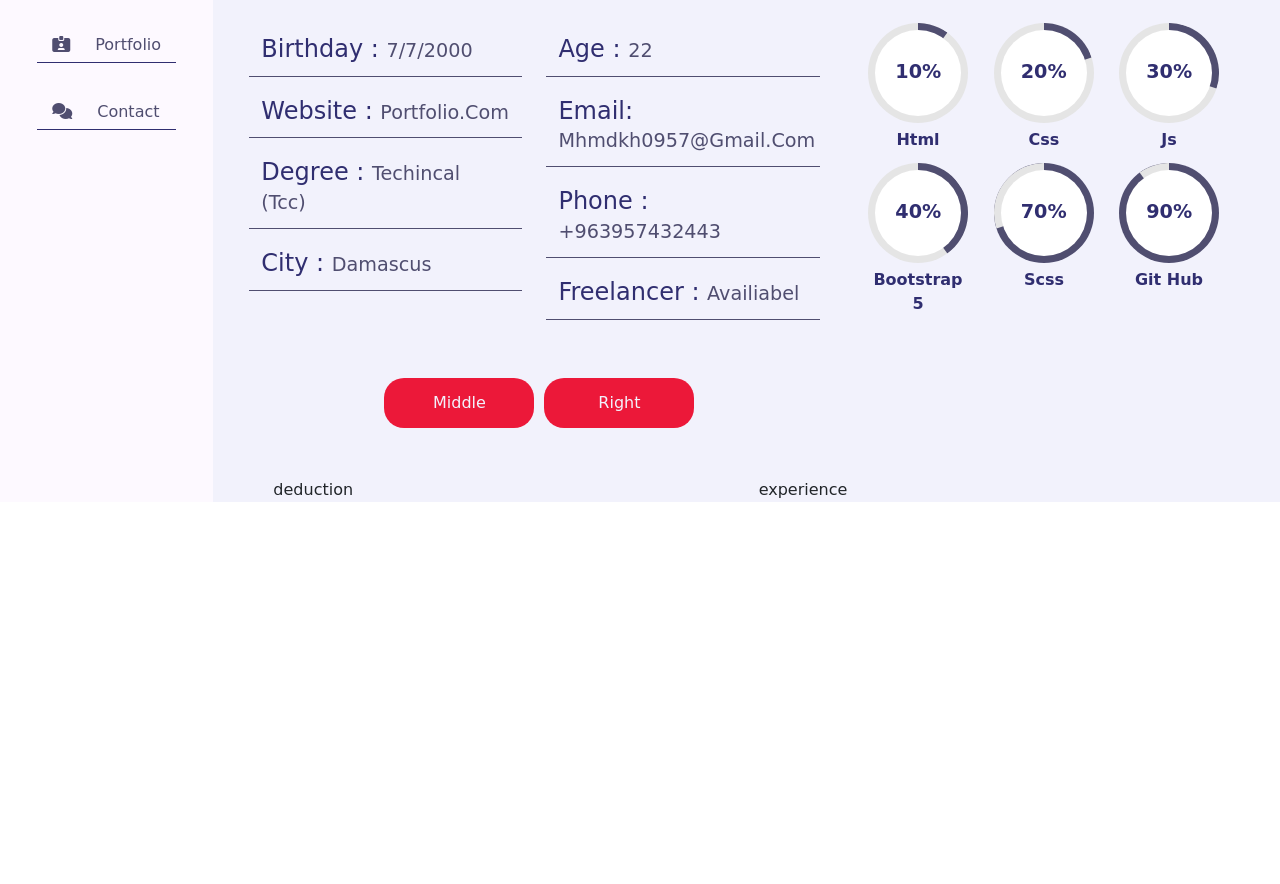
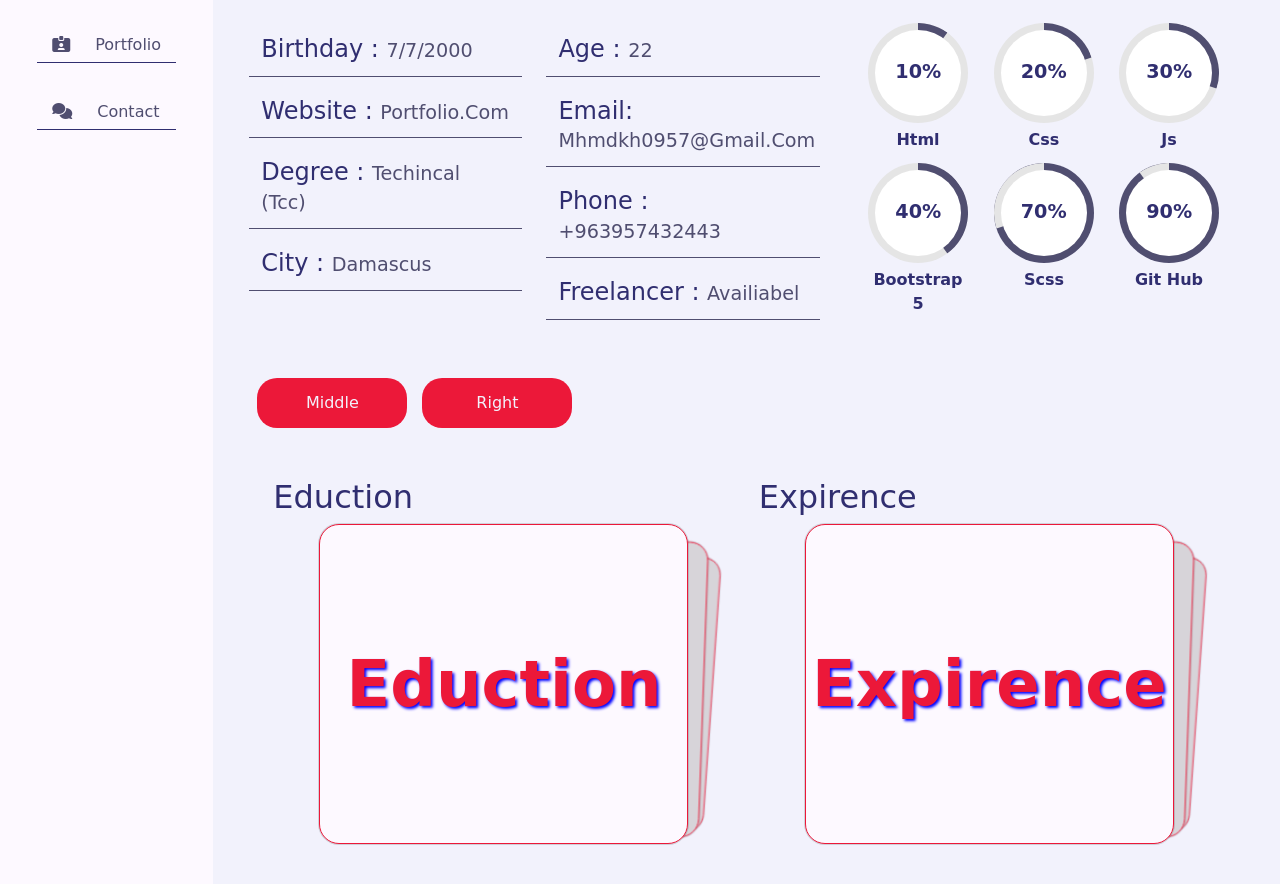
Before and after one commit to mhmdkhaz/MyProfile, a website: page about.html in a window 1280 px wide. Shown: the part 338-1222 px from the top of the page. Before the commit the page ends 840 px from the top, so only its background shows below. Drawn offline with nearby package versions, Linux system fonts and the light colour scheme; a web font is replaced by a local one.

Commit message:
add swiper in slide

```diff
--- a/about.html
+++ b/about.html
@@ -14,6 +14,8 @@
     />
     <!-- start in aos -->
     <link href="https://unpkg.com/aos@2.3.1/dist/aos.css" rel="stylesheet" />
+    <!-- start in swiper js -->
+    <link rel="stylesheet" href="./node_modules/swiper/swiper-bundle.min.css" />
   </head>
   <body class="colorOne">
     <!-- -------------  start in theme color -------------   -->
@@ -154,7 +156,7 @@
                         <h4>phone : <span>+963957432443</span></h4>
                         <h4>freelancer : <span>availiabel</span></h4>
                       </div>
-                      <div class="group-button d-flex justify-content-center">
+                      <div class="group-button">
                         <button type="button" class="btn ButtonStyle">
                           Middle
                         </button>
@@ -296,12 +298,36 @@
                 </div>
               </div>
               <!-- ---------------- end Information and skill ---------------- -->
+
               <!-- ---------------- start in eduction expirence ------------------ -->
-              <div class="deuexp">
-                <div class="container-fluid">
+              <div class="eduexp">
+                <div class="container">
                   <div class="row">
-                    <div class="col-md-6">deduction</div>
-                    <div class="col-md-6">experience</div>
+                    <div class="col-md-6" style="overflow: hidden">
+                      <h1>eduction</h1>
+                      <div class="swiper mySwiper">
+                        <div class="swiper-wrapper">
+                          <div class="swiper-slide">eduction</div>
+                          <div class="swiper-slide">Slide 2</div>
+                          <div class="swiper-slide">Slide 3</div>
+                        </div>
+                      </div>
+                    </div>
+                    <div class="col-md-6" style="overflow: hidden">
+                      <h1>expirence</h1>
+                      <div class="swiper mySwiper">
+                        <div class="swiper-wrapper">
+                          <div class="swiper-slide">expirence</div>
+                          <div class="swiper-slide">
+                            <p class="date">
+                              <i class="fa-solid fa-calendar"></i>
+                              <span>17/10/2019-17/11/2019</span>
+                            </p>
+                          </div>
+                          <div class="swiper-slide">Slide 3</div>
+                        </div>
+                      </div>
+                    </div>
                   </div>
                 </div>
               </div>
@@ -330,6 +356,8 @@
     <script>
       AOS.init();
     </script>
+    <!-- start in swiper js -->
+    <script src="./node_modules/swiper/swiper-bundle.min.js"></script>
     <!-- -------------  start js -------------  -->
     <script src="js/main.js"></script>
   </body>
--- a/js/main.js
+++ b/js/main.js
@@ -3,7 +3,7 @@ let Loading = document.getElementById("load");
 window.onload = function LoadingIndex() {
   setTimeout(() => {
     Loading.style.display = "none";
-  }, 3500);
+  }, 1000);
 };
 
 // start in theme color and change color item
@@ -113,3 +113,8 @@ window.onscroll = function Progress() {
     }
   }
 };
+// start in swiper js
+let swiper = new Swiper(".mySwiper", {
+  effect: "cards",
+  grabCursor: true,
+});
--- /dev/null
+++ b/scss/components/Carousel.scss
@@ -0,0 +1,29 @@
+.swiper {
+  width: 80%;
+  height: 320px;
+  margin-bottom: $margintp;
+  overflow: hidden;
+
+  .swiper-slide {
+    border-radius: $bRadiusButton;
+    border: 1px solid $beafname;
+    box-shadow: rgba(0, 0, 0, 0.02) 0px 1px 3px 0px,
+      rgba(27, 31, 35, 0.15) 0px 0px 0px 1px;
+    background-color: $bg-black-100;
+    padding: $padingtp;
+    .date {
+      margin-left: $margintlr -10px;
+    }
+    &:nth-child(1) {
+      font-size: 4rem;
+      display: flex;
+      align-items: center;
+      justify-content: center;
+      color: $beafname;
+      font-family: "Clicker Script", cursive;
+      font-weight: 800;
+      text-transform: capitalize;
+      text-shadow: 2px 2px 3px blue;
+    }
+  }
+}
--- a/scss/layout/_setting.scss
+++ b/scss/layout/_setting.scss
@@ -144,6 +144,11 @@
   .ButtonStyle {
     background-color: $beafname;
   }
+  .swiper {
+    .swiper-slide {
+      border: 1px solid $beafname;
+    }
+  }
 }
 
 //------------------ color orange -----------------
@@ -233,6 +238,11 @@
   }
   .ButtonStyle {
     background-color: $ColorOrange;
+  }
+  .swiper {
+    .swiper-slide {
+      border: 1px solid $ColorOrange;
+    }
   }
 }
 
@@ -324,6 +334,11 @@
   .ButtonStyle {
     background-color: $ColorGreen;
   }
+  .swiper {
+    .swiper-slide {
+      border: 1px solid $ColorGreen;
+    }
+  }
 }
 
 //------------------ color blue ------------------
@@ -414,4 +429,9 @@
   .ButtonStyle {
     background-color: $ColorBlue;
   }
+  .swiper {
+    .swiper-slide {
+      border: 1px solid $ColorBlue;
+    }
+  }
 }
--- a/scss/pages/_about.scss
+++ b/scss/pages/_about.scss
@@ -38,4 +38,11 @@
       }
     }
   }
+  .eduexp {
+    h1 {
+      text-transform: capitalize;
+      font-size: $sizeH;
+      color: $text-black-900;
+    }
+  }
 }
--- a/scss/style.scss
+++ b/scss/style.scss
@@ -6,7 +6,8 @@
 
 //Components
 @import "components/buttons", "components/OpenCloseSidebar",
-  "components/MainTile", "components/progress", "components/Loading";
+  "components/MainTile", "components/progress", "components/Loading",
+  "components/Carousel.scss";
 
 // Layouts
 @import "layout/asidebar", "layout/setting", "layout/glopal";
```
Also changed, not shown: index.html (+4 -11 lines), assets/css/components/Carousel.css (added), assets/css/style.css, package.json (line endings or trailing spaces), 2 other files.
